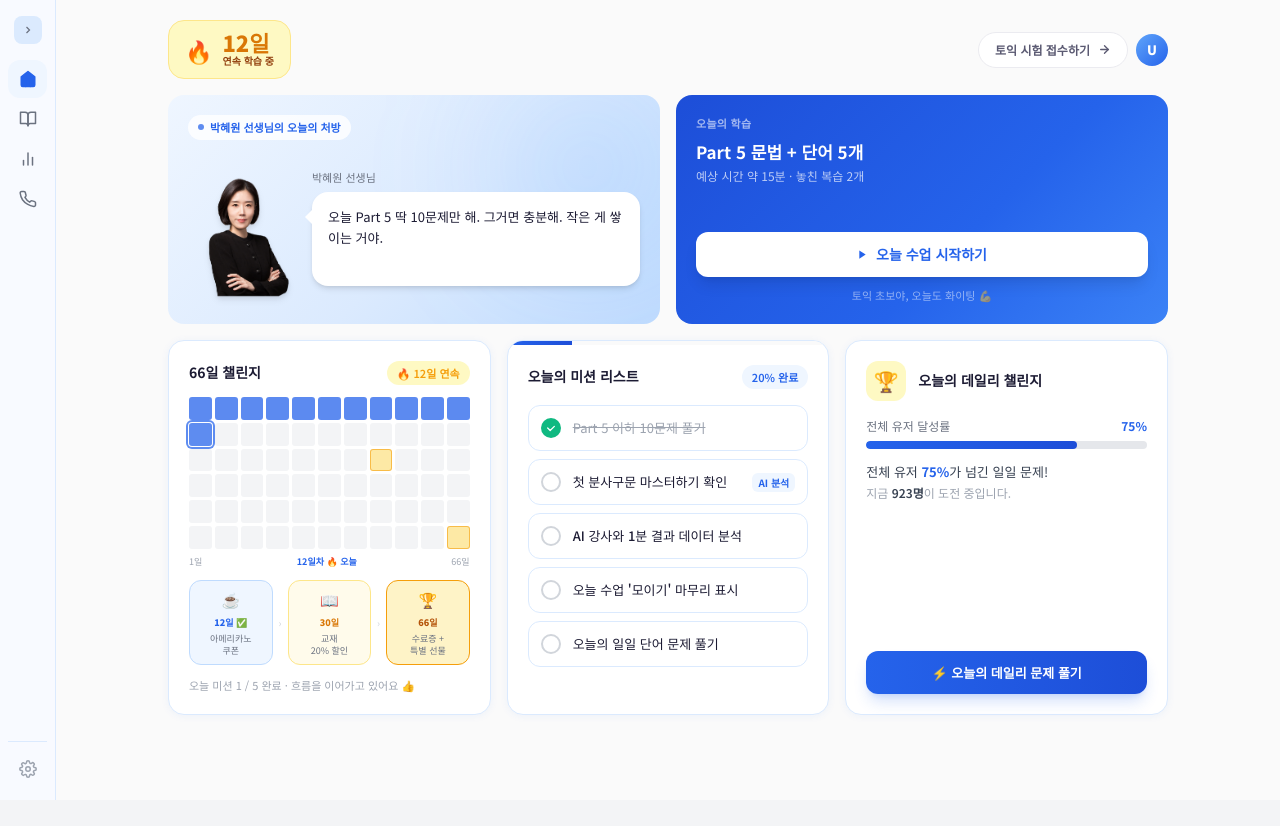
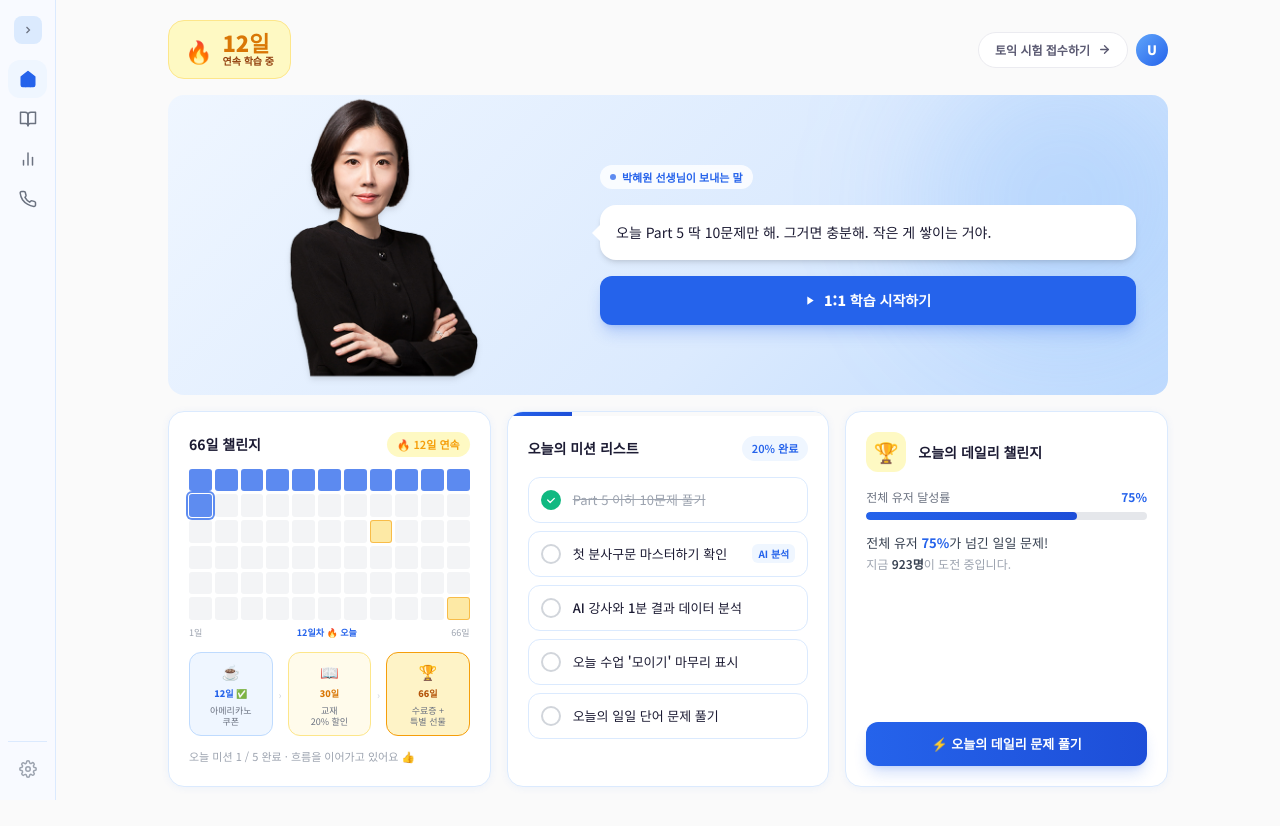
Before and after one commit to yujin-a4/aiacademy-mockup, a Next.js app: page /dashboard in a window 1280 px wide. Before the commit the page ends 800 px from the top, so only its background shows below. Built offline with nearby package versions, Linux system fonts and the light colour scheme; a web font is replaced by a local one.

Commit message:
feat: 대시보드 히어로 — 강사 사진 크게 + 말풍선 + 1:1 학습 시작하기 단일 카드 리디자인

```diff
--- a/src/app/dashboard/page.tsx
+++ b/src/app/dashboard/page.tsx
@@ -762,79 +762,60 @@ function RegularDashboard() {
               </div>
             </div>
 
-            {/* ── 히어로 2-카드 ── */}
-            <div className="grid grid-cols-1 md:grid-cols-2 gap-4">
+            {/* ── 히어로 카드 ── */}
+            <div
+              className="relative overflow-hidden rounded-2xl"
+              style={{ background: 'linear-gradient(135deg, #EFF6FF 0%, #DBEAFE 60%, #BFDBFE 100%)', minHeight: '300px' }}
+            >
+              <div className="absolute -right-10 -top-10 w-72 h-72 rounded-full bg-[#60A5FA]/20 blur-3xl pointer-events-none" />
+              <div className="flex h-full min-h-[300px]">
 
-              {/* 왼쪽: 강사 한마디 */}
-              <div className="relative overflow-hidden rounded-2xl"
-                style={{ background: 'linear-gradient(135deg, #EFF6FF 0%, #DBEAFE 55%, #BFDBFE 100%)' }}>
-                <div className="absolute -right-6 -top-6 w-48 h-48 rounded-full bg-[#60A5FA]/15 blur-3xl pointer-events-none" />
-                <div className="relative z-10 p-5 flex flex-col gap-3">
-                  <span className="self-start inline-flex items-center gap-1.5 text-[11px] font-bold text-[#2563EB] bg-white/80 backdrop-blur-sm px-2.5 py-1 rounded-full">
-                    <span className="w-1.5 h-1.5 rounded-full bg-[#2563EB] animate-pulse" />
-                    {instName} 선생님의 오늘의 처방
-                  </span>
-                  <div className="flex gap-4 items-center">
-                    {/* 강사 사진 */}
+                {/* 왼쪽: 강사 사진 */}
+                <div className="relative w-[42%] md:w-[40%] shrink-0 self-stretch overflow-hidden">
                   {(selectedInstructor ?? 'park') === 'park' ? (
-                      <div className="w-[108px] h-[152px] shrink-0 drop-shadow-md">
                     <img
                       src="/image_reference/park-report.png"
                       alt={instName}
-                          className="w-full h-full object-contain object-bottom"
+                      className="absolute bottom-0 left-1/2 -translate-x-1/2 h-full max-w-none object-contain object-bottom drop-shadow-md"
                     />
-                      </div>
                   ) : (
-                      <div className="w-[80px] h-[108px] rounded-2xl overflow-hidden shrink-0 shadow-md border-2 border-white/70">
                     <img
                       src={INST_THUMBS[selectedInstructor ?? 'park']}
                       alt={instName}
-                          className="w-full h-full object-cover object-top"
+                      className="absolute inset-0 w-full h-full object-cover object-top"
                       onError={(e) => { (e.target as HTMLImageElement).style.display = 'none' }}
                     />
+                  )}
                 </div>
-                    )}
-                    {/* 말풍선 */}
-                    <div className="flex-1 min-w-0">
-                      <p className="text-[11px] text-[#6B7280] font-medium mb-1.5">{instName} 선생님</p>
-                      <div className="relative bg-white rounded-2xl px-4 py-3.5 shadow-md">
-                        <div className="h-[66px] overflow-hidden">
-                          <p className="text-[13px] text-[#1C1B33] leading-relaxed">
+
+                {/* 오른쪽: 레이블 + 말풍선 + CTA */}
+                <div className="flex-1 px-5 py-6 md:px-8 md:py-8 flex flex-col justify-center gap-4 relative z-10">
+                  <span className="inline-flex items-center gap-1.5 text-[11px] font-bold text-[#2563EB] bg-white/80 backdrop-blur-sm px-2.5 py-1 rounded-full self-start">
+                    <span className="w-1.5 h-1.5 rounded-full bg-[#2563EB] animate-pulse" />
+                    {instName} 선생님이 보내는 말
+                  </span>
+
+                  <div className="relative bg-white rounded-2xl px-4 py-4 shadow-md">
+                    <div className="absolute -left-[8px] top-[20px] w-0 h-0"
+                      style={{ borderTop: '8px solid transparent', borderBottom: '8px solid transparent', borderRight: '8px solid white' }} />
+                    <p className="text-[14px] text-[#1C1B33] leading-relaxed">
                       {typedMsg}
                       {!typingDone && (
-                              <span className="inline-block w-[2px] h-3 bg-[#2563EB] animate-pulse ml-0.5 align-middle rounded-full" />
+                        <span className="inline-block w-[2px] h-3.5 bg-[#2563EB] animate-pulse ml-0.5 align-middle rounded-full" />
                       )}
                     </p>
                   </div>
-                        {/* 말풍선 꼬리 — 왼쪽 방향 */}
-                        <div className="absolute -left-[7px] top-[18px] w-0 h-0"
-                          style={{ borderTop: '7px solid transparent', borderBottom: '7px solid transparent', borderRight: '7px solid white' }} />
-                      </div>
-                    </div>
-                  </div>
-                </div>
+
+                  <a
+                    href="https://aiacademy-classroom.vercel.app/"
+                    className="flex items-center justify-center gap-2 bg-[#2563EB] hover:bg-[#1D4ED8] text-white py-3.5 rounded-xl font-black text-[14px] transition-colors shadow-lg shadow-[#2563EB]/25 active:scale-[0.98]"
+                  >
+                    <svg width="11" height="11" viewBox="0 0 24 24" fill="white"><polygon points="5 3 19 12 5 21 5 3"/></svg>
+                    1:1 학습 시작하기
+                  </a>
                 </div>
 
-              {/* 오른쪽: 수업 시작하기 */}
-              <div className="rounded-2xl p-5 flex flex-col justify-between"
-                style={{ background: 'linear-gradient(135deg, #1D4ED8 0%, #2563EB 60%, #3B82F6 100%)' }}>
-                <div>
-                  <p className="text-white/60 text-[11px] font-semibold tracking-wide uppercase mb-2">오늘의 학습</p>
-                  <p className="text-white text-[17px] font-bold leading-snug mb-1">Part 5 문법 + 단어 5개</p>
-                  <p className="text-white/70 text-[12px]">예상 시간 약 15분 · 놓친 복습 2개</p>
               </div>
-                <div className="mt-4 space-y-2.5">
-                  <a
-                    href="https://aiacademy-classroom.vercel.app/"
-                    className="w-full bg-white text-[#2563EB] py-3 rounded-xl font-black text-[14px] flex items-center justify-center gap-2 hover:bg-blue-50 transition-colors shadow-lg active:scale-[0.98]"
-                  >
-                    <svg width="11" height="11" viewBox="0 0 24 24" fill="#2563EB"><polygon points="5 3 19 12 5 21 5 3"/></svg>
-                    오늘 수업 시작하기
-                  </a>
-                  <p className="text-center text-white/50 text-[11px]">토익 초보야, 오늘도 화이팅 💪</p>
-                </div>
-              </div>
-
             </div>
 
             {/* ── 3열 섹션 ── */}
```
Lines whose indentation alone changed are shown as unchanged.
